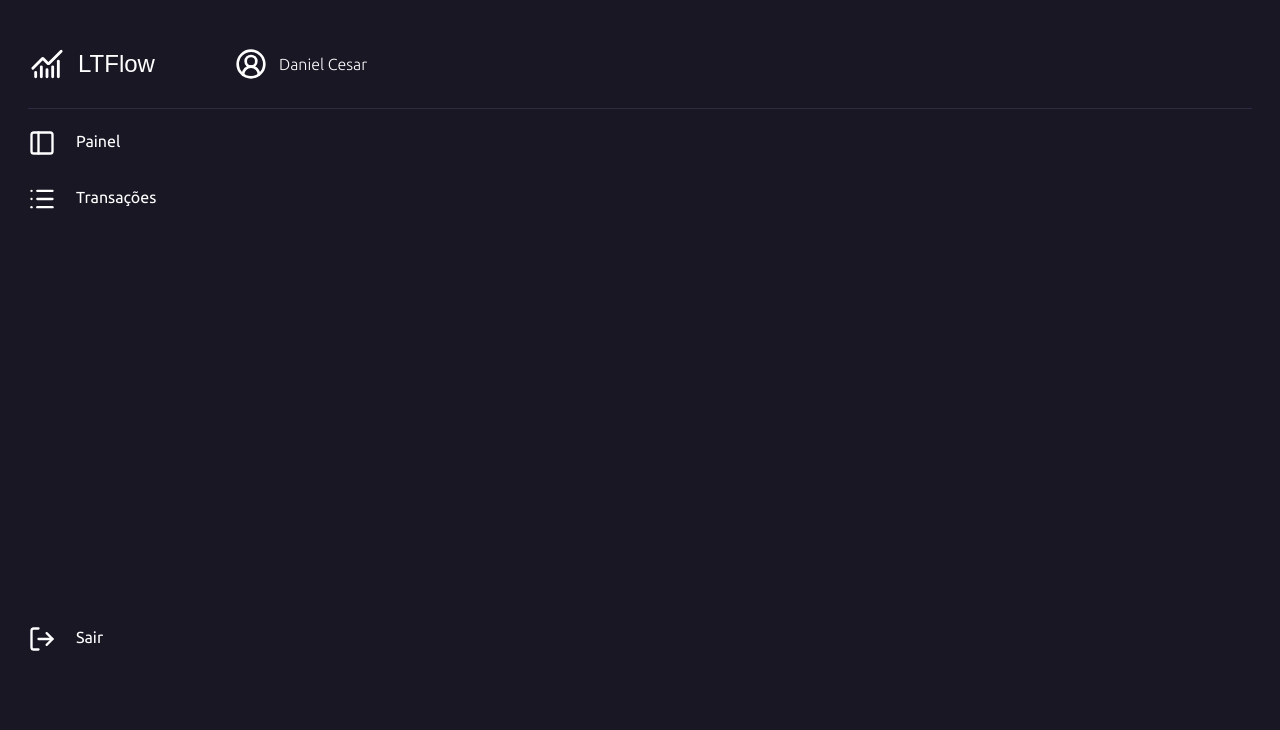
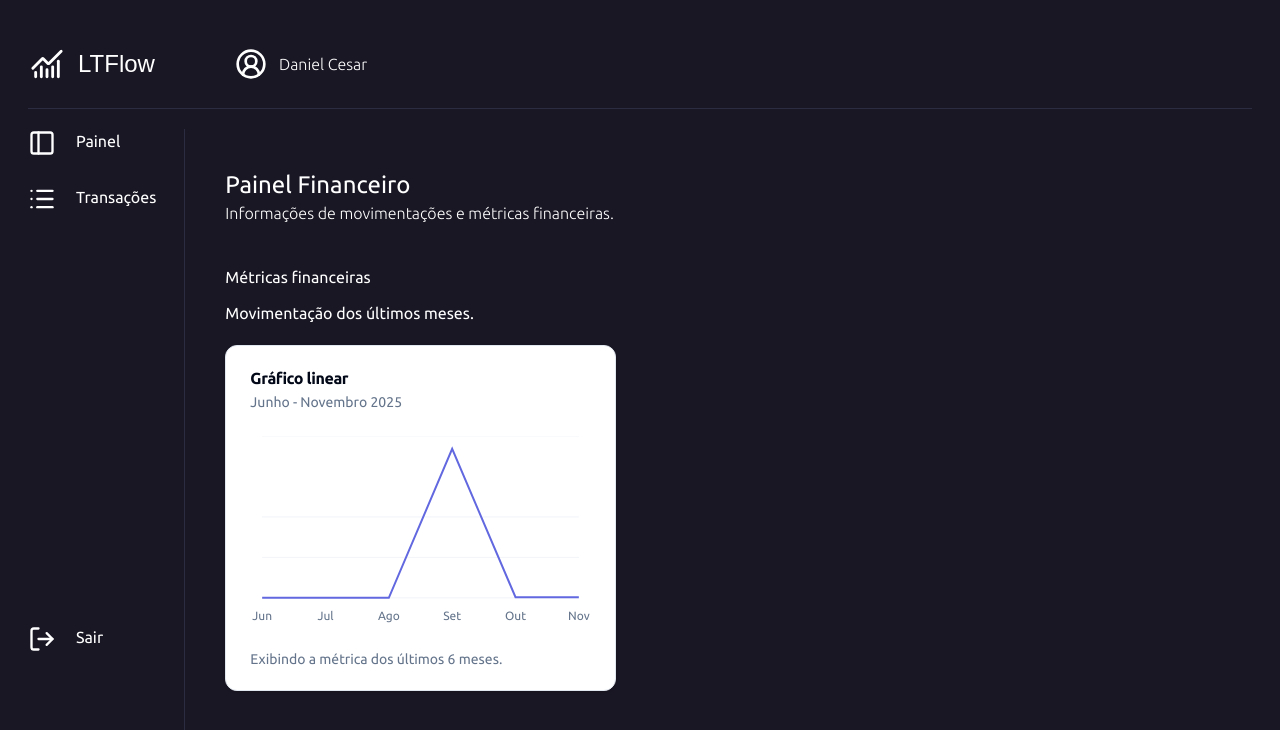
Before and after one commit to DannCesar/lt_flow, a Next.js app: page / in a window 1280 px wide. Shown: the top 730 px of the page. Built offline with nearby package versions, Linux system fonts and the light colour scheme; a web font is replaced by a local one.

Commit message:
Fix: layout, app and Dashboard

```diff
--- a/app/layout.tsx
+++ b/app/layout.tsx
@@ -1,19 +1,18 @@
 import type { Metadata } from "next";
-import { Ubuntu, Goudy_Bookletter_1911 } from "next/font/google";
+import { Goudy_Bookletter_1911, Ubuntu } from "next/font/google";
 import "./globals.css";
-import {Header} from "./pages/Header";
-import Sidebar from "./components/Sidebar";
+import { Header } from "./pages/Header";
 
 const ubuntu = Ubuntu({
   variable: "--font-ubuntu",
-  subsets: ['latin'],
-  weight: ["300","400","500","700"]
+  subsets: ["latin"],
+  weight: ["300", "400", "500", "700"],
 });
 
 const goudy = Goudy_Bookletter_1911({
   variable: "--font-goudy",
   subsets: ["latin"],
-  weight: "400"
+  weight: "400",
 });
 
 export const metadata: Metadata = {
@@ -28,11 +27,9 @@
 }>) {
   return (
     <html lang="en">
-      <body
-        className={`${ubuntu.variable} ${goudy.variable} antialiased`}
-      >
-        <Header/>
-        <Sidebar/>
+      <body className={`${ubuntu.variable} ${goudy.variable} antialiased`}>
+        <Header />
+
         {children}
       </body>
     </html>
--- a/app/page.tsx
+++ b/app/page.tsx
@@ -1,10 +1,11 @@
 import Dashboard from "./pages/Dashboard/page";
+
 
 export default function Home() {
   return (
-    <div >
+    <div>
       <main className="flex">
-        <Dashboard/>
+       <Dashboard/>
       </main>
     </div>
   );
--- a/app/pages/Dashboard/page.tsx
+++ b/app/pages/Dashboard/page.tsx
@@ -1,7 +1,12 @@
-export default function Dashboard(){
-    return(
-        <div >
+import ContentContainer from "@/app/components/ContainerContent";
+import DashboardContent from "@/app/components/DashboardContent";
 
-        </div>
-    )
+export default function Dashboard() {
+  return (
+    <div>
+      <div className="flex">
+        <ContentContainer content={<DashboardContent />} />
+      </div>
+    </div>
+  );
 }
```
